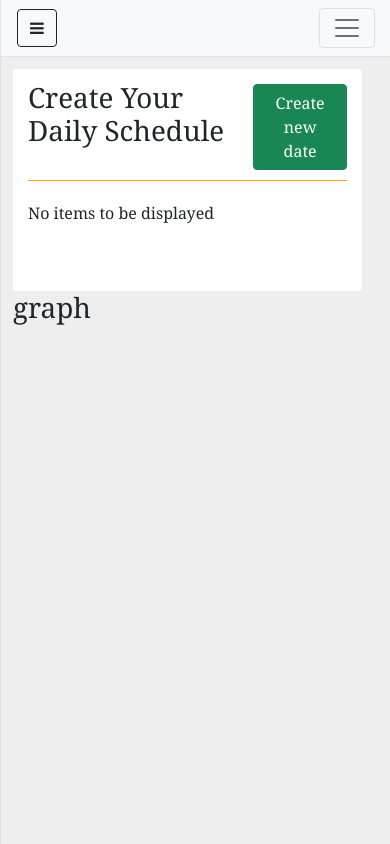
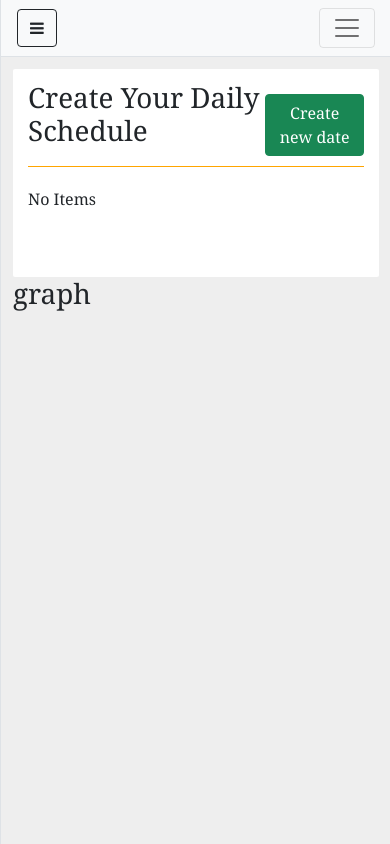
Before and after one commit to chris-sooseok/creative-blog-gunicorn-nginx, a Django app: template personal_blog/templates/1_todos/date_list.html in a window 390 px wide. Run offline with Django 3.2, Linux system fonts and the light colour scheme; the template is opened without the code that fills it: most values are stand-ins (such as "Sample title", 1, 10 or a date in 2020); some libraries are stand-ins or nearby versions.

Commit message:
todos styling fixed

```diff
--- a/personal_blog/static/css/todos/todos_styles.css
+++ b/personal_blog/static/css/todos/todos_styles.css
@@ -77,9 +77,6 @@ body{
 }
 
 @media (max-width: 768px) {
-    .row {
-        margin-right: 5px;
-    }
     .task {
         font-size: medium;
     }
--- a/personal_blog/templates/1_todos/date_list.html
+++ b/personal_blog/templates/1_todos/date_list.html
@@ -58,9 +58,7 @@
                 </div>
             </div>
             <div class="content-body">
-                <div class="list-group">
-                    <p>No items to be displayed </p>
-                </div>
+                <p>No Items</p>
             </div>
         </div>
     </div>
```
